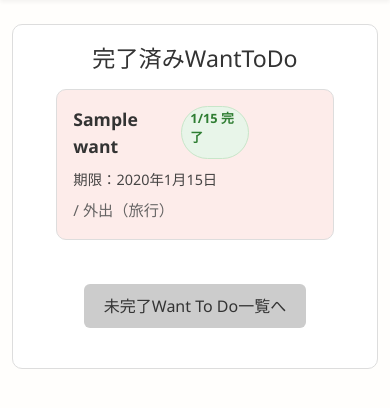
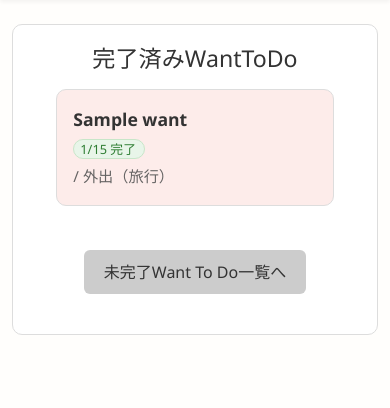
Before and after one commit to marocoro0656-dot/Want-To-Do, a Django app: page /todo_app/done/ in a window 390 px wide. Shown: the part 65-473 px from the top of the page. Run offline with Django 5.2, Linux system fonts and the light colour scheme; a user stored in the database is signed in; tables that the repository leaves empty hold one stand-in row (values such as "Sample post").

Commit message:
完了済み一覧表示修正＆ポートフォリオ修正

```diff
--- a/WantToDo/templates/todo_app/ryofunamoto.html
+++ b/WantToDo/templates/todo_app/ryofunamoto.html
@@ -78,7 +78,7 @@
 
     <h1>WantToDo</h1>
 
-    <img src="/static/WantToDo/紹介画像.png" alt="WantToDo">
+    <img src="/static/WantToDo/紹介画像_スマホ.png" alt="WantToDo" style="width:240px; height:auto;">
 
     <div class="description">
         <p>「Want To Doリスト」は、自分のやりたいこと＆欲しいものを整理・管理するためのWebアプリケーションです。<br>
@@ -89,7 +89,7 @@
 
     <div class="links">
         <a href="{% static 'WantToDo/企画書.pdf' %}" target="_blank" rel="noopener noreferrer">企画書</a>
-        <a href="{% static 'WantToDo/画面設計図.pdf' %}" target="_blank" rel="noopener noreferrer">画面設計図</a>
+        <a href="{% static 'WantToDo/画面設計図 (2).pdf' %}" target="_blank" rel="noopener noreferrer">画面設計図</a>
         <a href="{% static 'WantToDo/画面遷移図.pdf' %}" target="_blank" rel="noopener noreferrer">画面遷移図</a>
         <a href="{% static 'WantToDo/ER図.pdf' %}" target="_blank" rel="noopener noreferrer">ER図</a>
     </div>
--- a/WantToDo/todo_app/static/todo/home.css
+++ b/WantToDo/todo_app/static/todo/home.css
@@ -472,8 +472,8 @@ dialog::backdrop{ background: rgba(0,0,0,.35); }
     margin-bottom: 4px;
   }
 
-  /* ✅ 難易度バッジを非表示 */
-  .badge-diff {
+  /* ✅ 一覧ページ（リスト表示）でのみ非表示 */
+  .todo-list:not(.is-detail) .badge-diff {
     display: none !important;
   }
 
--- a/WantToDo/todo_app/templates/todo/done_list.html
+++ b/WantToDo/todo_app/templates/todo/done_list.html
@@ -1,7 +1,86 @@
 {% extends 'todo/base.html' %}
 {% load static %}
 {% load todo_extras %}
-{% block extra_css %}<link rel="stylesheet" href="{% static 'todo/home.css' %}">{% endblock %}
+{% block extra_css %}
+<link rel="stylesheet" href="{% static 'todo/home.css' %}">
+
+<style>
+/* done_list.html 専用：スマホ時のみ
+   1行目：タイトル
+   2行目：完了バッジ（単独）
+   3行目：カテゴリ */
+@media screen and (max-width: 768px) {
+
+  /* ===== カード全体 ===== */
+  .todo-item {
+    position: relative;
+    display: flex;
+    flex-direction: column;
+    align-items: flex-start;
+    padding: 14px 16px;
+    border: 1px solid #ddd;
+    border-radius: 10px;
+    background: #fff;
+    margin: 0 auto 14px;
+    width: 95%;
+    max-width: 700px;
+    box-sizing: border-box;
+  }
+
+  /* ===== 1行目：タイトル ===== */
+  .todo-title {
+    font-size: 1.1rem;
+    font-weight: 700;
+    text-align: left;
+    margin-bottom: 4px;
+    word-break: break-word;
+    width: 100%;
+  }
+
+  /* ===== 2行目：完了バッジ（単独行） ===== */
+  .done-badge {
+    display: inline-flex;
+    align-items: center;
+    justify-content: center;
+    align-self: flex-start; /* ✅ 左寄せ配置 */
+    line-height: 1.1;
+    white-space: nowrap;
+    padding: 2px 8px;
+    font-size: 0.8rem;
+    border-radius: 999px;
+    background: #e8f5e9;
+    color: #2e7d32;
+    border: 1px solid #c8e6c9;
+    margin-bottom: 4px; /* タイトルとカテゴリの間に適度な余白 */
+  }
+
+  /* ===== 3行目：カテゴリ ===== */
+  .todo-cat {
+    display: block;
+    color: #555;
+    font-size: 0.95rem;
+  }
+
+  /* 難易度バッジは非表示 */
+  .badge-diff {
+    display: none !important;
+  }
+
+  /* 完了バッジを完全に左端に寄せる */
+  .done-badge {
+    margin-left: 0 !important;       /* ✅ 左余白を強制リセット */
+    padding-left: 6px !important;    /* ✅ 最小限の内側余白だけ確保 */
+  }
+
+  /* もし親が中央寄せ気味の場合に備えて */
+  .todo-main,
+  .todo-item {
+    align-items: flex-start !important; /* ✅ 左揃えを強制 */
+  }
+}
+</style>
+
+{% endblock %}
 
 {% block content %}
   <div class="filter-box" style="max-width:900px;">
@@ -18,6 +97,8 @@
 
               <div class="todo-title">
                 {{ w.title }}
+                </div>
+
                 <span class="done-badge">
                   {% if w.completed_at %}
                     {{ w.completed_at|date:"n/j" }} 完了
@@ -25,7 +106,7 @@
                     完了
                   {% endif %}
                 </span>
-              </div>
+
 
               <div class="todo-sub">
                 <span class="badge-diff
@@ -34,11 +115,6 @@
                   {% else %}low{% endif %}
                 ">{{ w.get_difficulty_display }}</span>
 
-                {% if w.deadline %}
-                  期限：{{ w.deadline }}
-                {% else %}
-                  期限未設定
-                {% endif %}
 
                 {% if w.category %}
                   <span class="todo-cat"> / {{ w.get_category_display }}</span>
```
Also changed, not shown: WantToDo/static/WantToDo/紹介画像_スマホ.png (added), 6 other files.
